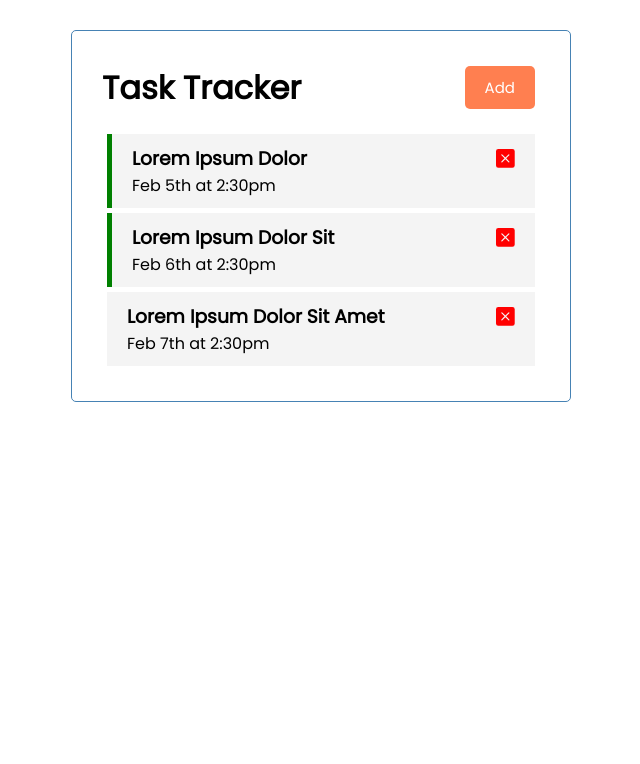
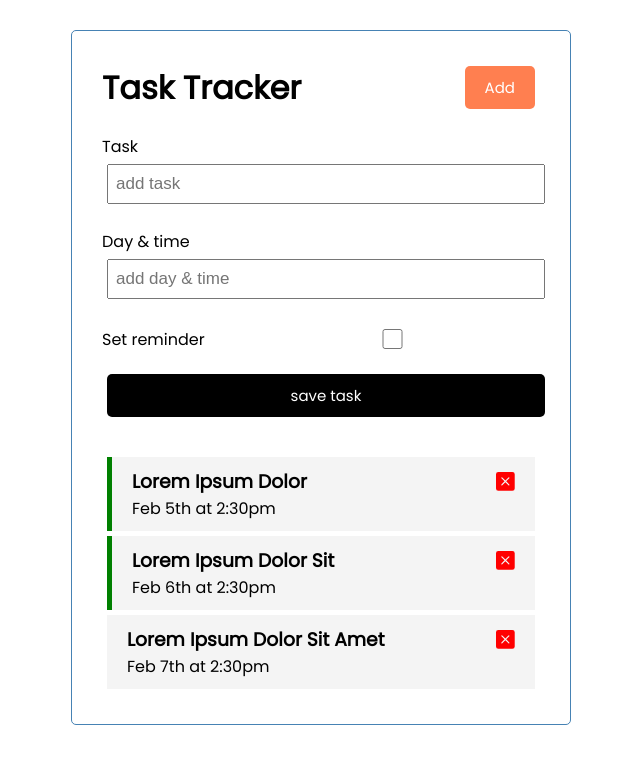
Before and after one commit to rzlwbo1/react-crash-course-TM, a React (Create React App) app: page / in a window 1280 px wide. Shown: the top 764 px of the page, without its empty margins (319-959 px from the left). Built offline with nearby package versions, Linux system fonts and the light colour scheme.

Commit message:
form add

```diff
--- a/src/App.js
+++ b/src/App.js
@@ -1,6 +1,7 @@
 import {React, useState} from 'react'
 import Header from './components/Header'
 import Tasks from './components/Tasks'
+import FormAdd from './components/FormAdd'
 import './style.css'
 
 
@@ -72,6 +73,7 @@ function App() {
   return (
     <div className='container'>
       <Header />
+      <FormAdd />
       {
         tasks.length > 0 ?
         <Tasks tasks={tasks} onDelete={deleteTask} onToggle={toggleReminder}/>
--- /dev/null
+++ b/src/components/FormAdd.jsx
@@ -0,0 +1,33 @@
+import React, {useState} from 'react'
+
+// form itu component level state, bukan global state/app state
+
+function FormAdd() {
+
+  const [text, setText] = useState('');
+  const [day, setDay] = useState('');
+  const [reminder, setReminder] = useState(false);
+
+  return (
+    <form className='add-form'>
+      <div className="form-control">
+        <label>Task</label>
+        <input type="text" placeholder='add task' value={text} onChange={(e) => setText(e.target.value)}/>
+      </div>
+
+      <div className="form-control">
+        <label>Day & time</label>
+        <input type="text" placeholder='add day & time' value={day} onChange={(e) => setDay(e.target.value)}/>
+      </div>
+
+      <div className="form-control form-control-check">
+        <label>Set reminder</label>
+        <input type="checkbox" value={reminder} onChange={(e) => setReminder(e.currentTarget.checked)}/>
+      </div>
+
+      <input type="submit" value={'save task'} className={'btn btn-block'}/>
+    </form>
+  )
+}
+
+export default FormAdd
```
